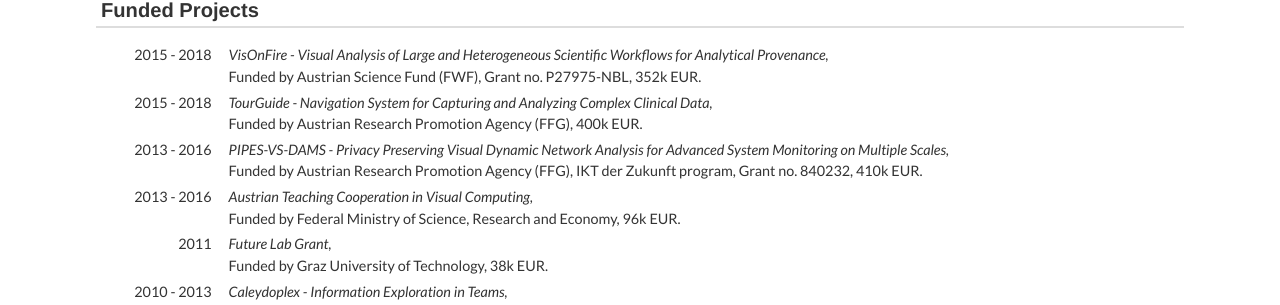
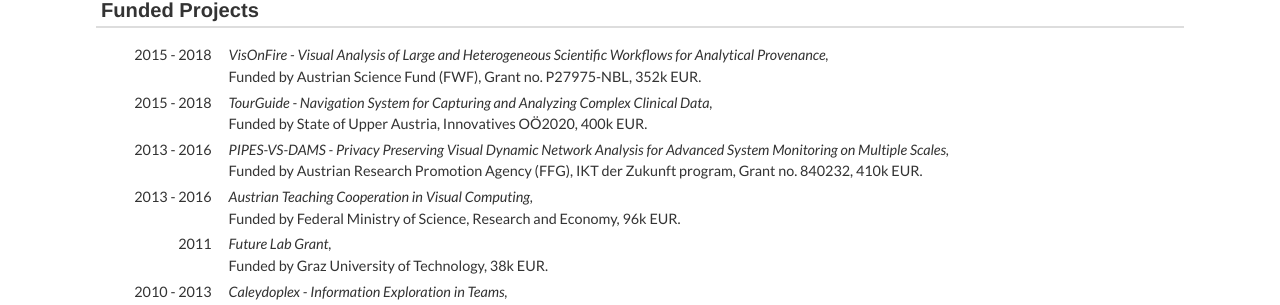
Before and after one commit to mstreit/mstreit.github.io, a Jekyll site: the page built from projects.md, in a window 1280 px wide. Shown: the part 564-869 px from the top of the page. Built offline with Jekyll 4.4.1, drawn with Linux system fonts in a browser that asks for light colours; nearby versions of some CDN libraries; some web fonts are replaced.

Commit message:
updated project text

```diff
--- a/_data/funding.yml
+++ b/_data/funding.yml
@@ -13,7 +13,7 @@
   active: true
   amount: 352k EUR
 
-- agency: Austrian Research Promotion Agency (FFG)
+- agency: State of Upper Austria
   website:
   logo:
   title: "TourGuide - Navigation System for Capturing and Analyzing Complex Clinical Data"
@@ -22,7 +22,7 @@
   copi:
   partners: AKh Linz, RISC Software GmbH
   time: 2015 - 2018
-  program:
+  program: Innovatives OÖ2020
   project-link:
   number:
   active: true
```
